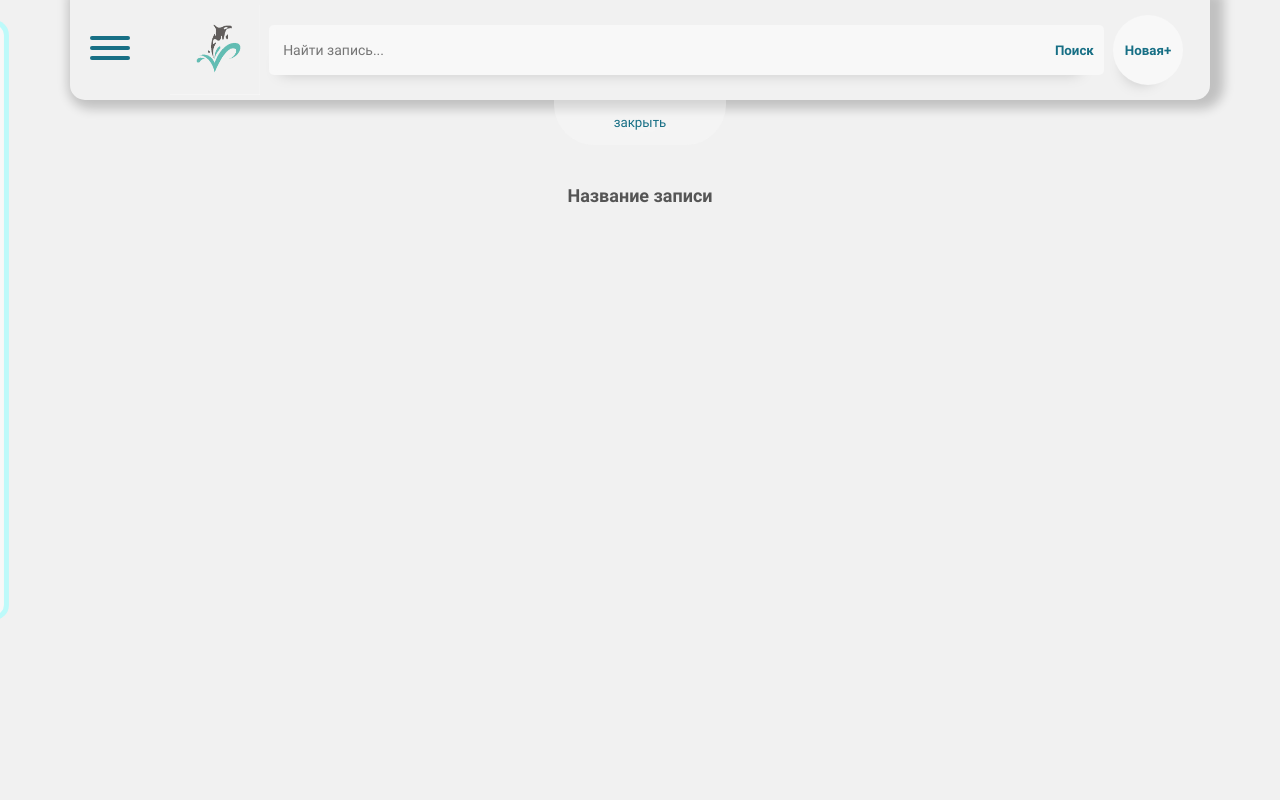
After one commit to phoenix966/my_note, a PHP site: page /pages/post.html in a window 1280 px wide. The commit adds this page. Run offline with PHP 8.4, Linux system fonts and the light colour scheme.

Commit message:
before configure text editor

```diff
--- a/css/style.css
+++ b/css/style.css
@@ -318,11 +318,12 @@ html {
   background: #000000a6;
   transition: 0.6s;
   opacity: 0;
-  z-index: -2;
+  visibility: hidden;
 }
 .blog__overlay--active {
   opacity: 100%;
-  z-index: unset;
+  visibility: visible;
+  z-index: 2;
 }
 .blog__sidebar {
   position: absolute;
@@ -333,7 +334,8 @@ html {
   background: var(--color-btn);
   border-top-right-radius: 15px;
   border-bottom-right-radius: 15px;
-  border: 10px solid rgba(27, 255, 255, 0.267);
+  border: 5px solid rgba(27, 255, 255, 0.267);
+  border-left: none;
   padding: 5px;
   transition: all 0.6s;
   transform: translateX(-98%);
@@ -345,6 +347,7 @@ html {
 }
 .blog__sidebar--active {
   transform: translateX(0);
+  z-index: 3;
 }
 .blog__list {
   display: flex;
@@ -439,8 +442,11 @@ html {
   color: #4e4e4e93;
   border: none;
 }
+.blog__link {
+  text-decoration: none;
+}
 
-.modal {
+.modal__overlay {
   position: fixed;
   z-index: 1;
   top: 0;
@@ -448,6 +454,13 @@ html {
   width: 100%;
   height: 100%;
   background: #00000086;
+  transition: 0.6s;
+  visibility: hidden;
+  opacity: 0;
+}
+.modal__overlay--active {
+  visibility: visible;
+  opacity: 100%;
 }
 .modal__window {
   padding: 15px;
@@ -456,6 +469,8 @@ html {
   z-index: 2;
   left: 0;
   right: 0;
+  opacity: 0;
+  visibility: hidden;
   margin: 0 auto;
   width: 90%;
   height: 350px;
@@ -464,6 +479,7 @@ html {
   border-bottom-right-radius: 15px;
   border-top: none;
   background: var(--color-btn);
+  transition: 1s;
 }
 @media screen and (min-width: 928px) {
   .modal__window {
@@ -471,6 +487,10 @@ html {
     right: 10%;
     width: 60%;
   }
+}
+.modal__window--active {
+  opacity: 100%;
+  visibility: visible;
 }
 .modal__title {
   margin: 10px 0;
@@ -508,7 +528,6 @@ html {
   display: flex;
   justify-content: center;
   position: relative;
-  background: var(--color-btn);
   height: 40px;
   width: 100%;
 }
@@ -530,4 +549,16 @@ html {
   color: var(--color-second);
 }
 
+.post {
+  padding-top: 40px;
+  min-height: 40vh;
+  width: 100%;
+}
+.post__title {
+  text-align: center;
+  font-family: var(--font-bold);
+  font-size: 18px;
+  color: #555;
+}
+
 /*# sourceMappingURL=style.css.map */
--- /dev/null
+++ b/js/logic.js
@@ -0,0 +1,40 @@
+
+let hamburger = document.querySelector(".hamburger");
+let overlay = document.querySelector('.blog__overlay');
+let sidebar = document.querySelector('.blog__sidebar');
+hamburger.addEventListener("click", function () {
+  hamburger.classList.toggle("is-active");
+  overlay.classList.toggle('blog__overlay--active');
+  sidebar.classList.toggle('blog__sidebar--active');
+});
+
+
+let scroll = document.querySelector('.header__scroll');
+let header = document.querySelector('.header');
+let isOpen = false;
+scroll.addEventListener('click', function () {
+  isOpen ? scroll.innerText = 'закрыть' : scroll.innerText = 'открыть';
+  isOpen ? isOpen = false : isOpen = true;
+  header.classList.toggle('header--hide');
+});
+
+
+overlay.addEventListener('click', function () {
+  hamburger.classList.remove("is-active");
+  overlay.classList.remove('blog__overlay--active');
+  sidebar.classList.remove('blog__sidebar--active');
+});
+
+
+let modalOverlay = document.querySelector('.modal__overlay');
+let topBtn = document.querySelector('.header__btn--round');
+let modalPanel = document.querySelector('.modal__window');
+topBtn.addEventListener('click', function (e) {
+  e.preventDefault();
+  modalOverlay.classList.toggle('modal__overlay--active');
+  modalPanel.classList.toggle('modal__window--active');
+});
+modalOverlay.addEventListener('click', function () {
+  modalOverlay.classList.remove('modal__overlay--active');
+  modalPanel.classList.remove('modal__window--active');
+});
--- /dev/null
+++ b/pages/post.html
@@ -0,0 +1,79 @@
+<!DOCTYPE html>
+<html lang="en">
+
+<head>
+  <meta charset="UTF-8">
+  <meta http-equiv="X-UA-Compatible" content="IE=edge">
+  <meta name="viewport" content="width=device-width, initial-scale=1.0">
+  <title>Post</title>
+  <link rel="stylesheet" href="../css/style.css">
+</head>
+
+<body>
+  <div class="wrapper">
+    <header class="header">
+      <div class="container header__container">
+        <div class="header__wrapper">
+          <div class="header__burger">
+            <button class="hamburger hamburger--emphatic" type="button">
+              <span class="hamburger-box">
+                <span class="hamburger-inner"></span>
+              </span>
+            </button>
+          </div>
+          <div class="header__logo">
+            <a href="/"><img src="../img/logo.png" alt="logo" class="header__img"></a>
+          </div>
+          <form>
+        </div>
+        <div class="header__wrap">
+          <input type="text" class="header__input" placeholder="Найти запись...">
+          <button class="header__btn">Поиск</button>
+        </div>
+        <button class="header__btn header__btn--round">Новая+</button>
+        </form>
+      </div>
+      <div class="container">
+        <button class="header__scroll">закрыть</button>
+      </div>
+      <div class="modal">
+        <div class="modal__overlay"></div>
+        <form>
+          <div class="modal__window">
+            <div class="modal__wrapper">
+              <p class="modal__title">Название: </p>
+              <input type="text" class="modal__input">
+            </div>
+            <div class="modal__wrapper">
+              <p class="modal__title">Категория: </p>
+              <input type="text" class="modal__input">
+            </div>
+            <div class="modal__wrapper">
+              <p class="modal__title">Содержимое: </p>
+              <textarea name="area" class="modal__area"></textarea>
+            </div>
+            <button class="modal__btn">Добавить</button>
+          </div>
+        </form>
+      </div>
+    </header>
+    <section class="post">
+      <div class="container post__wrapper">
+          <h1 class="post__title">Название записи</h1>
+      </div>
+      <div class="blog__overlay"></div>
+      <div class="blog__sidebar">
+        <ul class="blog__note">
+          <li class="blog__item">Loren</li>
+          <li class="blog__item">Loren</li>
+          <li class="blog__item">Loren</li>
+        </ul>
+      </div>
+    </section>
+  </div>
+
+
+<script src="../js/logic.js"></script>
+</body>
+
+</html>
--- a/sass/parts/_blog.sass
+++ b/sass/parts/_blog.sass
@@ -14,10 +14,12 @@
     background: #000000a6
     transition: .6s
     opacity: 0
-    z-index: -2
+    visibility: hidden
+    // z-index: -2
     &--active
       opacity: 100%
-      z-index: unset
+      visibility: visible
+      z-index: 2
   &__sidebar
     position: absolute
     top: 20px
@@ -27,7 +29,8 @@
     background: var(--color-btn)
     border-top-right-radius: 15px
     border-bottom-right-radius: 15px
-    border: 10px solid rgba(27, 255, 255, 0.267)
+    border: 5px solid rgba(27, 255, 255, 0.267)
+    border-left: none
     padding: 5px
     transition: all 0.6s
     transform: translateX(-98%)
@@ -35,6 +38,7 @@
       width: 35%
     &--active
       transform: translateX(0)
+      z-index: 3
   &__list
     display: flex
     justify-content: space-between
@@ -113,3 +117,5 @@
     font-size: 14px
     color: #4e4e4e93
     border: none
+  &__link
+    text-decoration: none
--- a/sass/parts/_footer.sass
+++ b/sass/parts/_footer.sass
@@ -2,7 +2,6 @@
   display: flex
   justify-content: center
   position: relative
-  background: var(--color-btn)
   height: 40px
   width: 100%
   &::before
--- a/sass/parts/_modal.sass
+++ b/sass/parts/_modal.sass
@@ -1,11 +1,18 @@
 .modal
-  position: fixed
-  z-index: 1
-  top: 0
-  left: 0
-  width: 100%
-  height: 100%
-  background: #00000086
+  &__overlay
+    position: fixed
+    z-index: 1
+    top: 0
+    left: 0
+    width: 100%
+    height: 100%
+    background: #00000086
+    transition: .6s
+    visibility: hidden
+    opacity: 0
+    &--active
+      visibility: visible
+      opacity: 100%
   &__window
     padding: 15px
     position: absolute
@@ -13,6 +20,9 @@
     z-index: 2
     left: 0
     right: 0
+    opacity: 0
+    visibility: hidden
+    // transform: translateY(-700px)
     margin: 0 auto
     width: 90%
     height: 350px
@@ -21,10 +31,15 @@
     border-bottom-right-radius: 15px
     border-top: none
     background: var(--color-btn)
+    transition: 1s
     +media(928px)
       left: unset
       right: 10%
       width: 60%
+    &--active
+      opacity: 100%
+      visibility: visible
+      // transform: translateY(100px)
   &__title
     margin: 10px 0
     font-family: var(--font-regular)
--- /dev/null
+++ b/sass/parts/_post.sass
@@ -0,0 +1,9 @@
+.post
+  padding-top: 40px
+  min-height: 40vh
+  width: 100%
+  &__title
+    text-align: center
+    font-family: var(--font-bold)
+    font-size: 18px
+    color: #555
--- a/sass/style.sass
+++ b/sass/style.sass
@@ -7,3 +7,4 @@
 @import parts/_blog
 @import parts/_modal
 @import parts/_footer
+@import parts/_post
```
Also changed, not shown: index.html (+5 -50 lines), package-lock.json, 1 other file.
